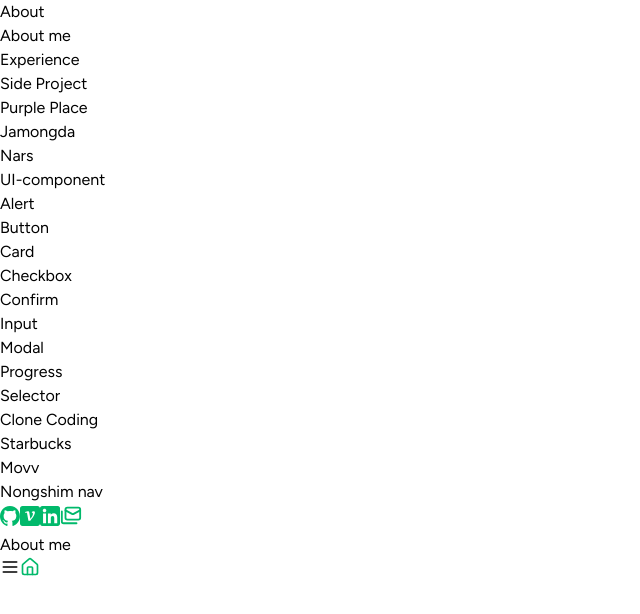
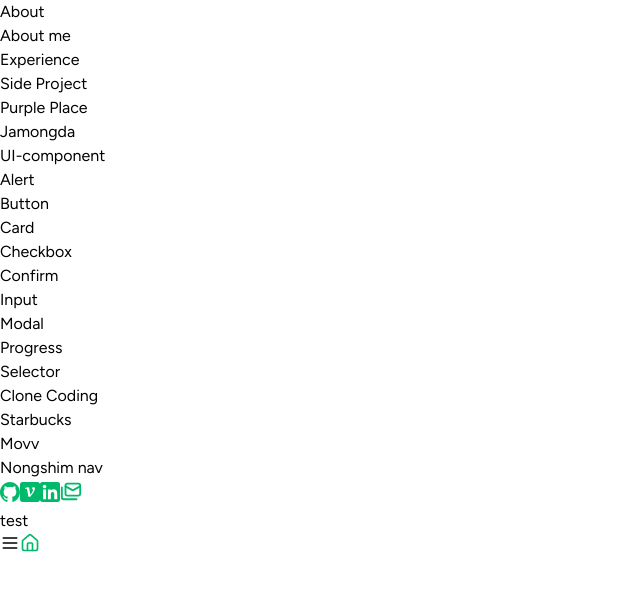
Before and after one commit to Sienna98/portfolio-sieun, a Next.js app: page /AboutMe in a window 1280 px wide. Shown: the top 614 px of the page, without its empty margins (0-640 px from the left). Built offline with nearby package versions, Linux system fonts and the light colour scheme.

Commit message:
자기소개 글 작업중

```diff
--- a/src/app/(pages)/AboutMe/page.tsx
+++ b/src/app/(pages)/AboutMe/page.tsx
@@ -1,7 +1,9 @@
 const AboutMePage = () => {
   return (
-    <article className="p-5 md:p-8 min-w-[375px]">
-      <p>About me</p>
+    <article className="lg:p-8 min-w-[375px] w-full h-full flex justify-center items-center">
+      <div className="bg-white w-[768px] flex flex-col justify-center items-start shadow-lg py-10 px-5 lg:px-10 gap-8">
+        test
+      </div>
     </article>
   );
 };
--- a/src/data/sideBarMenuList.ts
+++ b/src/data/sideBarMenuList.ts
@@ -17,11 +17,6 @@ export const menuList = [
       {
         title: "Jamongda",
         link: "/Jamongda",
-        type: "router",
-      },
-      {
-        title: "Nars",
-        link: "/Nars",
         type: "router",
       },
     ],
```
Also changed, not shown: src/app/(pages)/Nars/page.tsx (deleted, +0 -9 lines).
